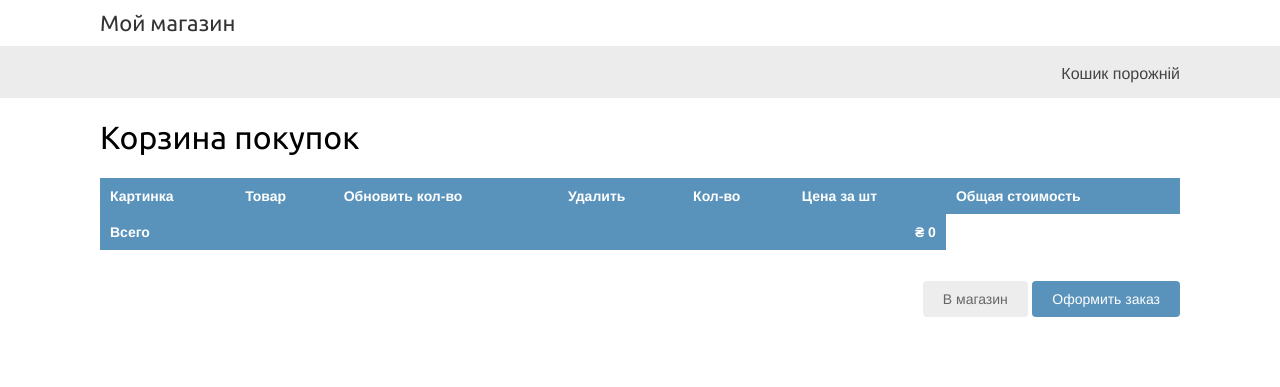
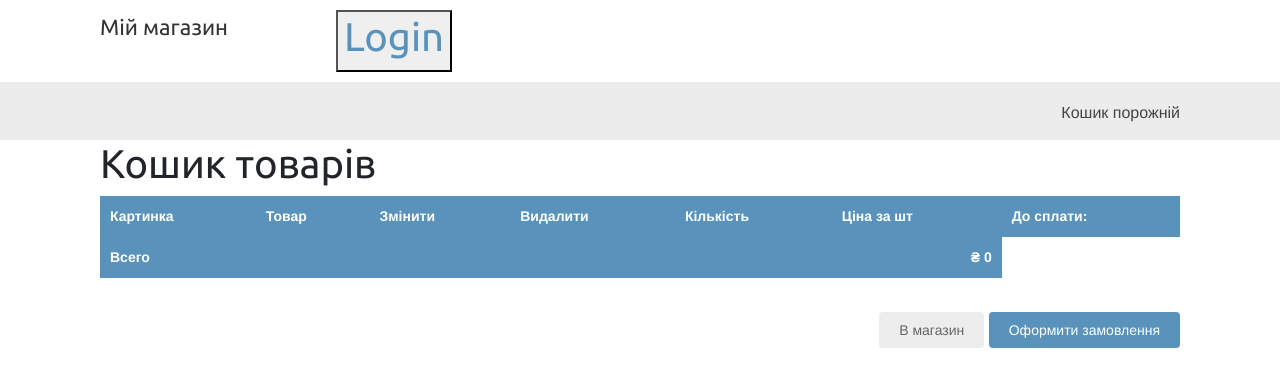
Before and after one commit to Lebid-Dmytro/shop, a Django app: page /cart/ in a window 1280 px wide. Shown: the top 387 px of the page. Run offline with Django 4.2, Linux system fonts and the light colour scheme.

Commit message:
second push - 15.02

```diff
--- a/shop/cart/templates/cart/detail.html
+++ b/shop/cart/templates/cart/detail.html
@@ -2,21 +2,21 @@
 {% load static %}
 
 {% block title %}
-  Корзина покупок
+Кошик товарів
 {% endblock %}
 
 {% block content %}
-  <h1>Корзина покупок</h1>
+<h1>Кошик товарів</h1>
 <table class="cart">
     <thead>
     <tr>
         <th>Картинка</th>
         <th>Товар</th>
-        <th>Обновить кол-во</th>
-        <th>Удалить</th>
-        <th>Кол-во</th>
-        <th>Цена за шт</th>
-        <th>Общая стоимость</th>
+        <th>Змінити</th>
+        <th>Видалити</th>
+        <th>Кількість</th>
+        <th>Ціна за шт</th>
+        <th>До сплати:</th>
     </tr>
     </thead>
     <tbody>
@@ -33,11 +33,11 @@
             <form action="{% url 'cart:cart_add' product.id %}" method="post">
                 {{ item.update_quantity_form.quantity }}
                 {{ item.update_quantity_form.update }}
-                <input type="submit" value="Обновить">
+                <input type="submit" value="Змінити">
                 {% csrf_token %}
             </form>
         </td>
-            <td><a href="{% url 'cart:cart_remove' product.id %}">Удалить</a></td>
+        <td><a href="{% url 'cart:cart_remove' product.id %}">Видалити</a></td>
         <td>
             {{ item.quantity }}
         </td>
@@ -55,6 +55,6 @@
 </table>
 <p class="text-right">
     <a href="{% url 'shop:product_list' %}" class="button light">В магазин</a>
-    <a href="#" class="button">Оформить заказ</a>
+    <a href="#" class="button">Оформити замовлення</a>
 </p>
 {% endblock %}
--- a/shop/myshop/admin.py
+++ b/shop/myshop/admin.py
@@ -1,12 +1,16 @@
 from django.contrib import admin
+from django.contrib.auth import get_user_model
+from django.contrib.auth.admin import UserAdmin
 from django.utils.safestring import mark_safe
 
 from .models import Category, Product
+
 
 @admin.register(Category)
 class CategoryAdmin(admin.ModelAdmin):
     list_display = ['name', 'slug']
     prepopulated_fields = {'slug': ('name',)}
+
 
 @admin.register(Product)
 class ProductAdmin(admin.ModelAdmin):
--- a/shop/myshop/models.py
+++ b/shop/myshop/models.py
@@ -1,3 +1,4 @@
+from django.contrib.auth.models import AbstractUser
 from django.db import models
 from django.urls import reverse
 
--- a/shop/myshop/templates/shop/base.html
+++ b/shop/myshop/templates/shop/base.html
@@ -3,12 +3,25 @@
 <html>
 <head>
 <meta charset="utf-8" />
-<title>{% block title %}Мой магазин{% endblock %}</title>
+<title>{% block title %}Мій магазин{% endblock %}</title>
+<link rel="stylesheet" href="https://cdn.jsdelivr.net/npm/bootstrap@5.2.3/dist/css/bootstrap.min.css" integrity="sha384-rbsA2VBKQhggwzxH7pPCaAqO46MgnOM80zW1RWuH61DGLwZJEdK2Kadq2F9CUG65" crossorigin="anonymous">
 <link href="{% static "css/base.css" %}" rel="stylesheet">
+
 </head>
 <body>
 <div id="header">
-<a href="/" class="logo">Мой магазин</a>
+<a href="/" class="logo">Мій магазин</a>
+     <button type="button" class="#">
+                            {% if user.is_authenticated %}
+                            <a href="{% url 'account_logout' %}" url="product_list">
+                                <p class="#">Loguot</p>
+                            </a>
+                            {% else %}
+                            <a href="{% url 'account_login' %}" url="product_list">
+                                <h1 class="#">Login</h1>
+                            </a>
+                            {% endif %}
+                        </button>
 </div>
 <div id="subheader">
     <div class="cart">
@@ -16,7 +29,7 @@
         {% if cart|length > 0 %}
             В кошику:
         <a href="{% url 'cart:cart_detail' %}">
-            {{ total_items }} к-ть ,₴ {{ cart.get_total_price }}
+            {{ total_items }} шт, ₴ {{ cart.get_total_price }}
         </a>
         {% else %}
             Кошик порожній
@@ -27,5 +40,7 @@
 <div id="content">
 {% block content %}{% endblock %}
 </div>
+
 </body>
+
 </html>
--- a/shop/myshop/templates/shop/product/list.html
+++ b/shop/myshop/templates/shop/product/list.html
@@ -1,11 +1,11 @@
 {% extends "shop/base.html" %}
 {% load static %}
 {% block title %}
-{% if category %}{{ category.name }}{% else %}Товары{% endif %}
+{% if category %}{{ category.name }}{% else %}Товари{% endif %}
 {% endblock %}
 {% block content %}
 <div id="sidebar">
-<h3>Категория</h3>
+<h3>Категорія</h3>
 <ul>
 <li {% if not category %}class="selected"{% endif %}>
 <a href="{% url 'shop:product_list' %}">Все</a>
@@ -18,7 +18,7 @@
 </ul>
 </div>
 <div id="main" class="product-list">
-<h1>{% if category %}{{ category.name }}{% else %}Товар{% endif %}</h1>
+<h1>{% if category %}{{ category.name }}{% else %}Товари{% endif %}</h1>
 {% for product in products %}
 <div class="item">
 <a href="{{ product.get_absolute_url }}">
--- a/shop/myshop/urls.py
+++ b/shop/myshop/urls.py
@@ -9,5 +9,6 @@ urlpatterns = [
          name='product_list_by_category'
          ),
     path('<int:id>/<slug:slug>', views.product_detail,
-         name='product_detail')
+         name='product_detail'),
+
 ]
--- a/shop/shop/urls.py
+++ b/shop/shop/urls.py
@@ -5,8 +5,9 @@ from django.conf.urls.static import static
 
 urlpatterns = [
     path('admin/', admin.site.urls),
+    path('accounts/', include('allauth.urls')),
     path('cart/', include('cart.urls', namespace='cart')),
-    path('', include('myshop.urls', namespace='shop'))
+    path('', include('myshop.urls', namespace='shop')),
 
 ]
 
```
Also changed, not shown: shop/myshop/views.py (+6 -1 lines), shop/shop/settings.py (+35 -1 lines), shop/db.sqlite3, shop/myshop/migrations/0002_user.py (added), shop/myshop/migrations/0003_delete_user.py (added), shop/myshop/migrations/0004_contact.py (added), shop/myshop/migrations/0005_delete_contact.py (added), shop/myshop/static/css/base.css (line endings or trailing spaces). Lines whose indentation alone changed are shown as unchanged.
